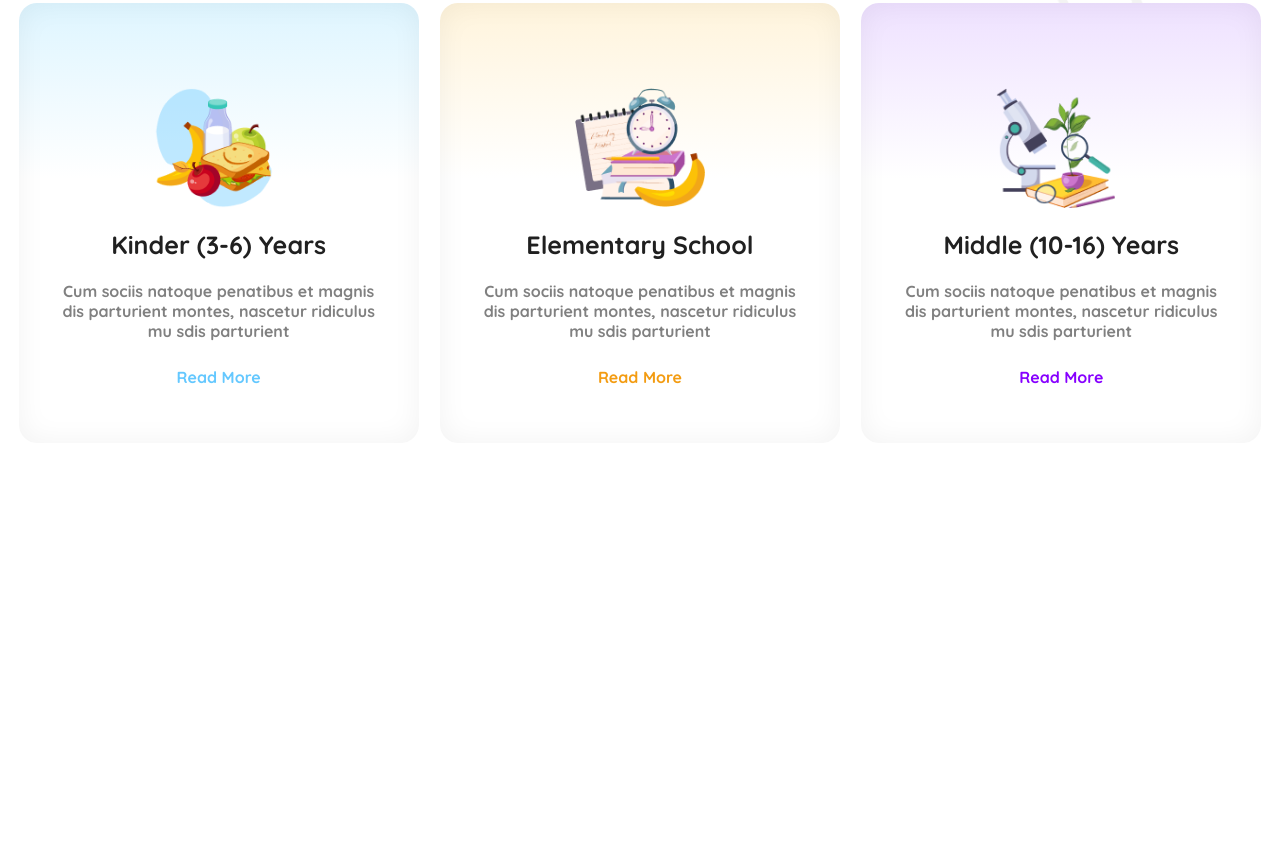
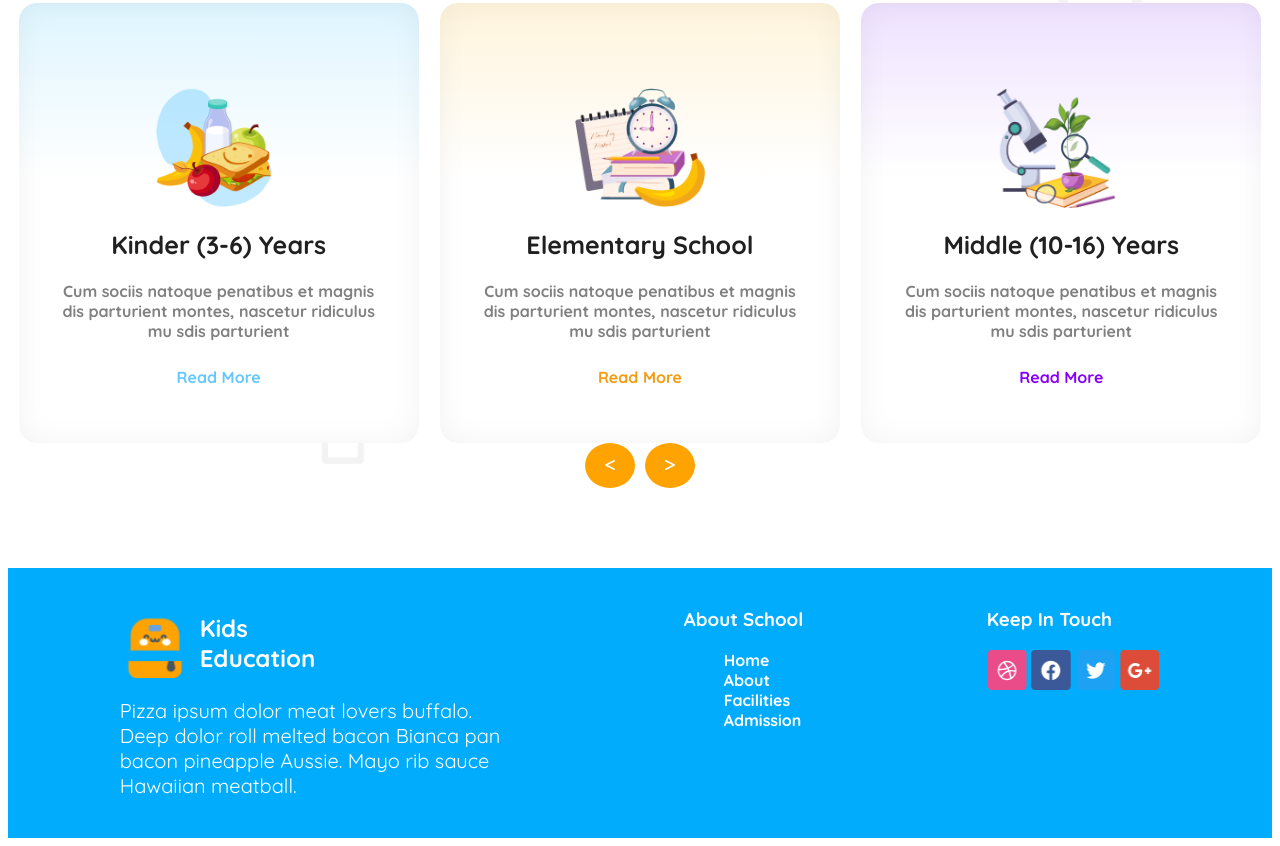
Before and after one commit to kaium44809/assignment-02, a plain HTML site: page index.html in a window 1280 px wide. Shown: the part 853-1699 px from the top of the page. Before the commit the page ends 1376 px from the top, so only its background shows below. Drawn offline with Linux system fonts and the light colour scheme.

Commit message:
Footer section done

```diff
--- a/index.html
+++ b/index.html
@@ -88,12 +88,53 @@
             <a class="Read-more-03" href="#">Read More</a>
           </div>
         </div>
+        <!-- nevigation button start  -->
+        <div class="navigation">
+          <button class="nav-btn left-btn">
+            <i class="fa-solid fa-less-than"></i>
+          </button>
+          <button class="nav-btn left-btn">
+            <i class="fa-solid fa-greater-than"></i>
+          </button>
+        </div>
+        <!-- nevigation button end  -->
       </section>
       <!-- Standard Curriculum section ends here -->
-
-      <!-- icon start  -->
-
-      <!-- icon end  -->
     </main>
+    <footer class="footer">
+      <div class="footer-column">
+        <h2 class="footer-logo">
+          <img
+            src="./assets/logo.png"
+            alt="Kids Education"
+            class="footer-logo-icon"
+          />
+          Kids<br />Education
+        </h2>
+        <p class="pizza-description">
+          Pizza ipsum dolor meat lovers buffalo.<br />Deep dolor roll melted
+          bacon Bianca pan<br />bacon pineapple Aussie. Mayo rib sauce<br />Hawaiian
+          meatball.
+        </p>
+      </div>
+      <div class="footer-column">
+        <h3>About School</h3>
+        <ul>
+          <li><a href="">Home</a></li>
+          <li><a href="">About</a></li>
+          <li><a href="">Facilities</a></li>
+          <li><a href="">Admission</a></li>
+        </ul>
+      </div>
+      <div class="footer-column">
+        <h3>Keep In Touch</h3>
+        <div>
+          <img class="social-icon" src="./assets/dribble.png" alt="" />
+          <img class="social-icon" src="./assets/fb.png" alt="" />
+          <img class="social-icon" src="./assets/twitter.png" alt="" />
+          <img class="social-icon" src="./assets/google+.png" alt="" />
+        </div>
+      </div>
+    </footer>
   </body>
 </html>
--- a/style.css
+++ b/style.css
@@ -191,5 +191,56 @@ body {
     ),
     rgb(255, 255, 255);
 }
+/* Standard Curriculum section ends here */
 
-/* Standard Curriculum section ends here */
+/* nevigation button style start */
+.navigation {
+  display: flex;
+  gap: 10px;
+  justify-content: center;
+}
+.nav-btn {
+  border: none;
+  border-radius: 50%;
+  color: #ffffff;
+  background-color: #fea301;
+  padding: 15px 20px 15px 20px;
+}
+/* nevigation button style end */
+
+/* Footer style starts here */
+.footer {
+  background-color: #01acfd;
+  color: #ffffff;
+  display: flex;
+  justify-content: space-around;
+  padding: 20px;
+}
+.footer-logo {
+  display: flex;
+  align-items: center;
+}
+.pizza-description {
+  font-size: 20px;
+  font-weight: 400;
+}
+.footer-logo-icon {
+  height: 70px;
+  width: 70px;
+  margin-right: 10px;
+}
+.footer-column {
+}
+.footer-column ul {
+  list-style: none;
+}
+.footer-column ul li a {
+  text-decoration: none;
+  color: #ffffff;
+}
+.social-icon {
+  gap: 10px;
+  height: 40px;
+  width: 40px;
+}
+/* Footer style ends here */
```
